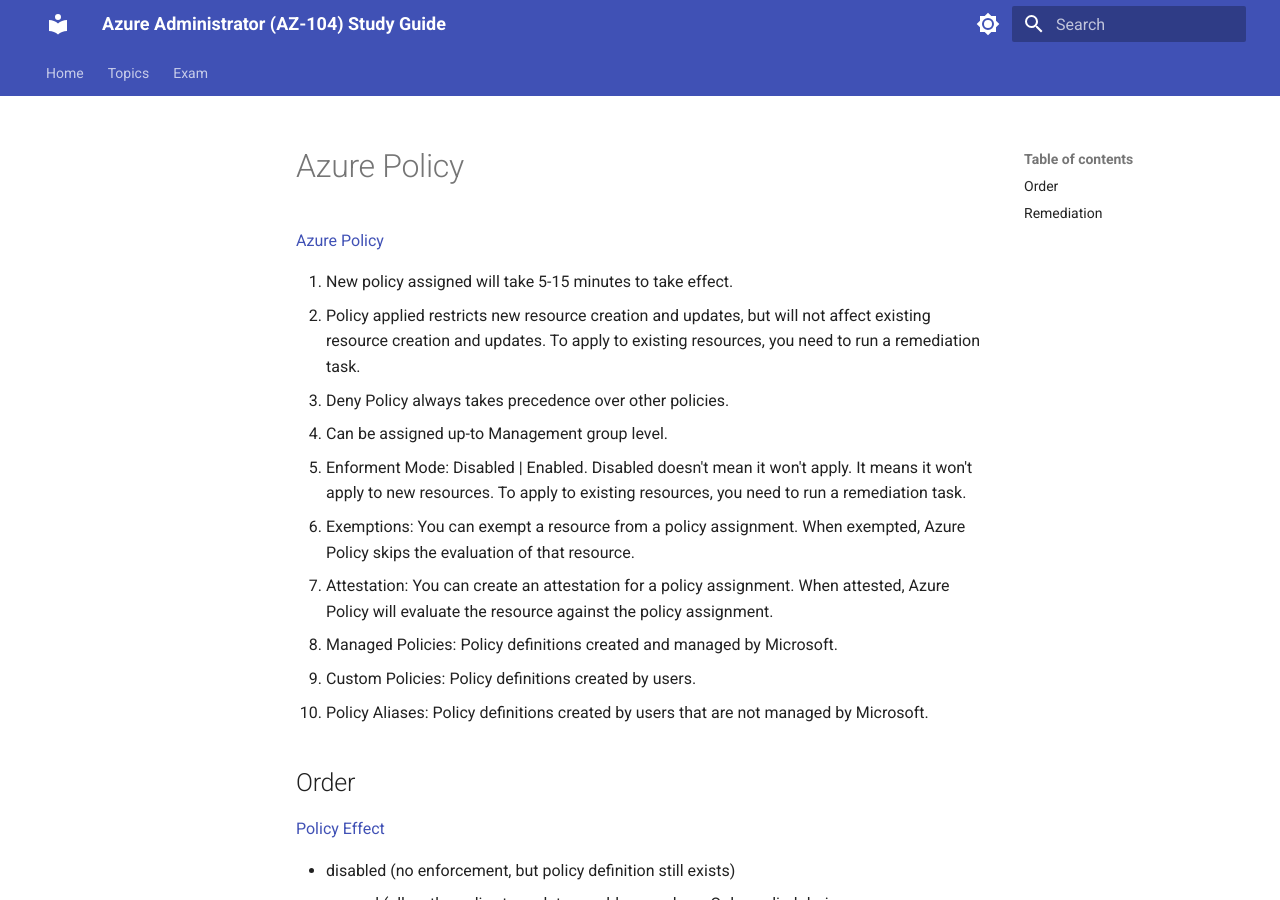
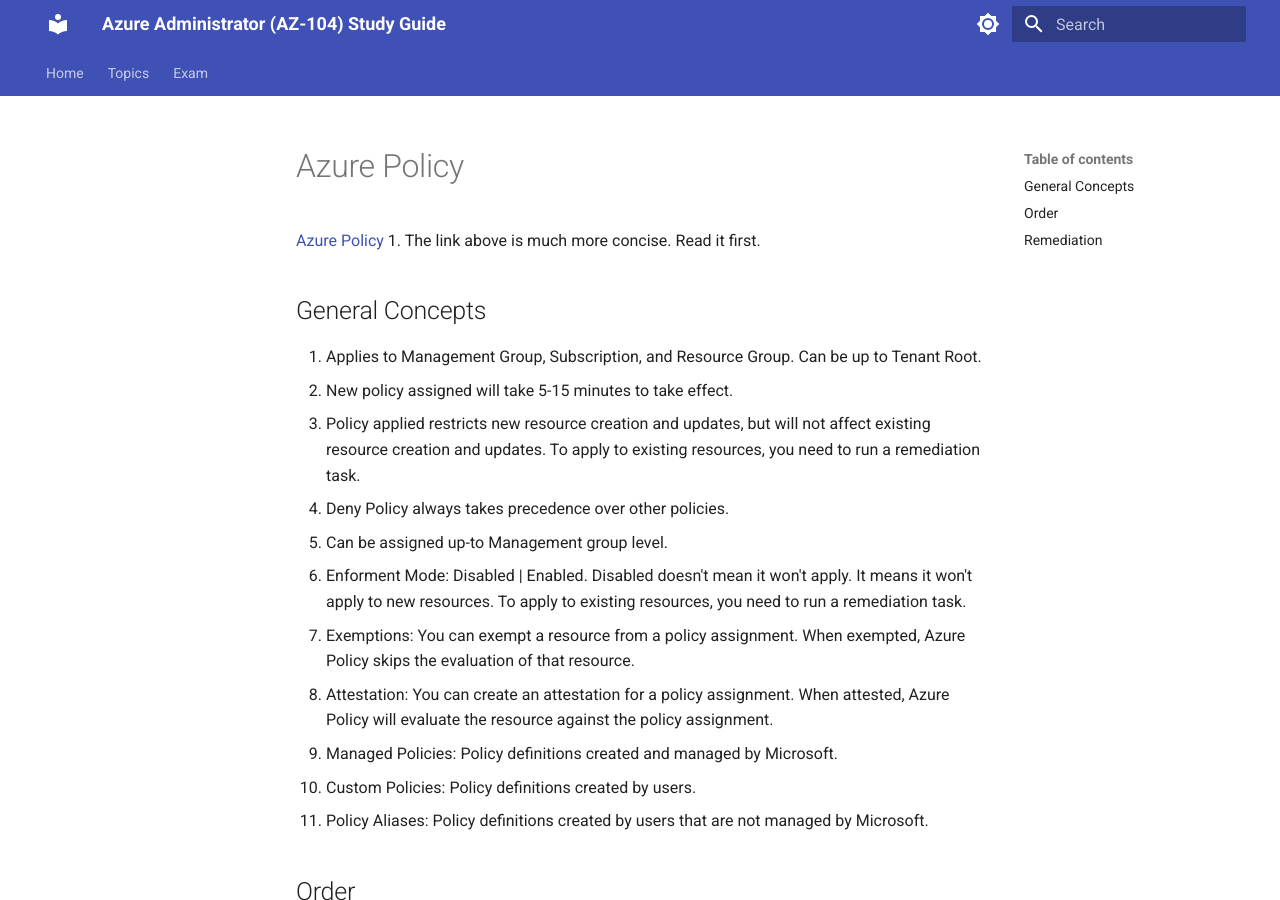
Before and after one commit to yoonghan/AZ-104-Azure-Administrator-Associate, an MkDocs documentation site: the page built from docs/Azure-Policy.md, in a window 1280 px wide and 900 px high. Built offline with MkDocs 1.6.1 and Material for MkDocs 9.7.7, drawn with Linux system fonts in a browser that asks for light colours.

Commit message:
Fix policy.

```diff
--- a/docs/Azure-Policy.md
+++ b/docs/Azure-Policy.md
@@ -1,6 +1,9 @@
 # Azure Policy
-[Azure Policy](https://learn.microsoft.com/en-us/azure/governance/policy/)
+[Azure Policy](https://learn.microsoft.com/en-us/training/modules/sovereignty-policy-initiatives/azure-policy-design-principles)
+1. The link above is much more concise. Read it first.
 
+## General Concepts
+1. Applies to Management Group, Subscription, and Resource Group. Can be up to Tenant Root.
 1. New policy assigned will take 5-15 minutes to take effect.
 2. Policy applied restricts new resource creation and updates, but will not affect existing resource creation and updates. To apply to existing resources, you need to run a remediation task.
 3. Deny Policy always takes precedence over other policies.
```
